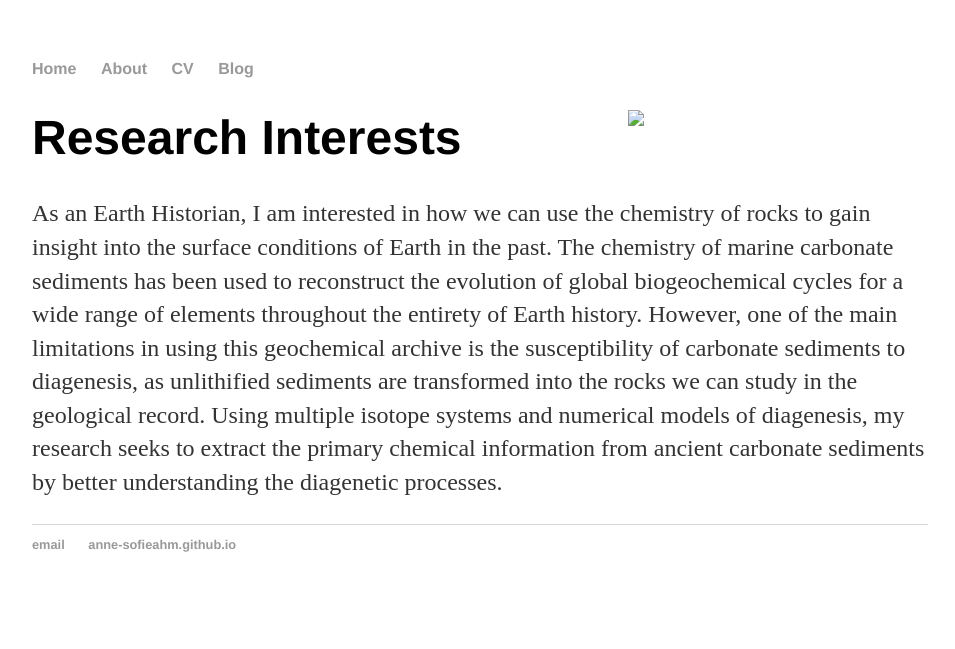
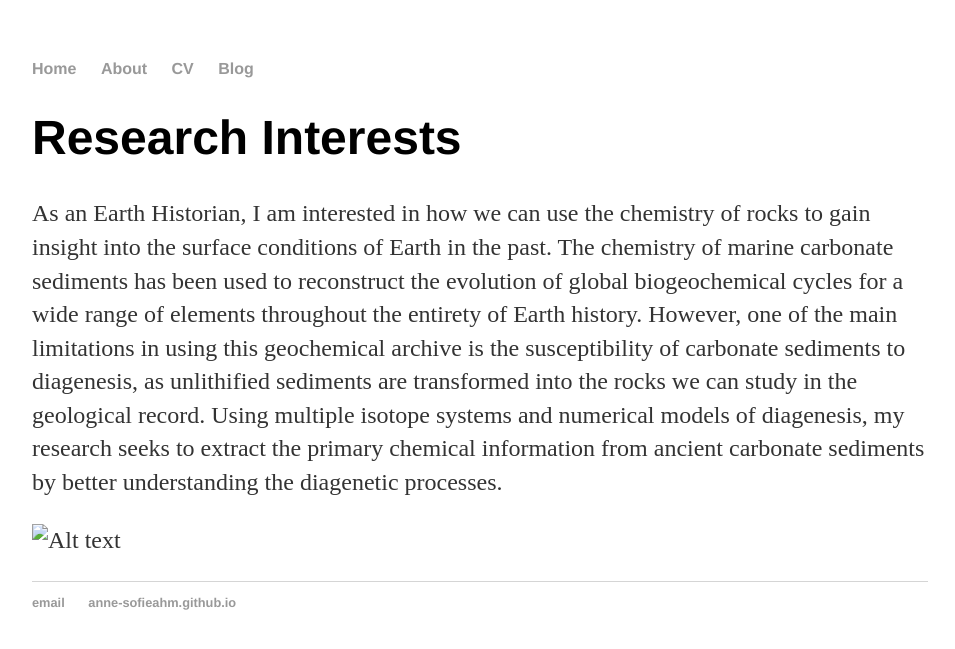
Before and after one commit to Anne-SofieAhm/Anne-SofieAhm.github.io, a Jekyll site: the page built from about/index.md, in a window 1280 px wide. Shown: the top 649 px of the page, without its empty margins (160-1115 px from the left). Built offline with Jekyll 4.4.1, drawn with Linux system fonts in a browser that asks for light colours.

Commit message:
Update index.md

```diff
--- a/about/index.md
+++ b/about/index.md
@@ -3,8 +3,8 @@ layout: default
 title: About Anne-Sofie
 ---
 
-<img align="right" width="300" src="Anne-SofieAhm.github.io/DSC_0086.JPG">
-
 <h1>Research Interests</h1>
 
 As an Earth Historian, I am interested in how we can use the chemistry of rocks to gain insight into the surface conditions of Earth in the past. The chemistry of marine carbonate sediments has been used to reconstruct the evolution of global biogeochemical cycles for a wide range of elements throughout the entirety of Earth history. However, one of the main limitations in using this geochemical archive is the susceptibility of carbonate sediments to diagenesis, as unlithified sediments are transformed into the rocks we can study in the geological record. Using multiple isotope systems and numerical models of diagenesis, my research seeks to extract the primary chemical information from ancient carbonate sediments by better understanding the diagenetic processes.
+
+<img src="Anne-SofieAhm.github.io/DSC_0086.JPG" alt="Alt text"/>
```
